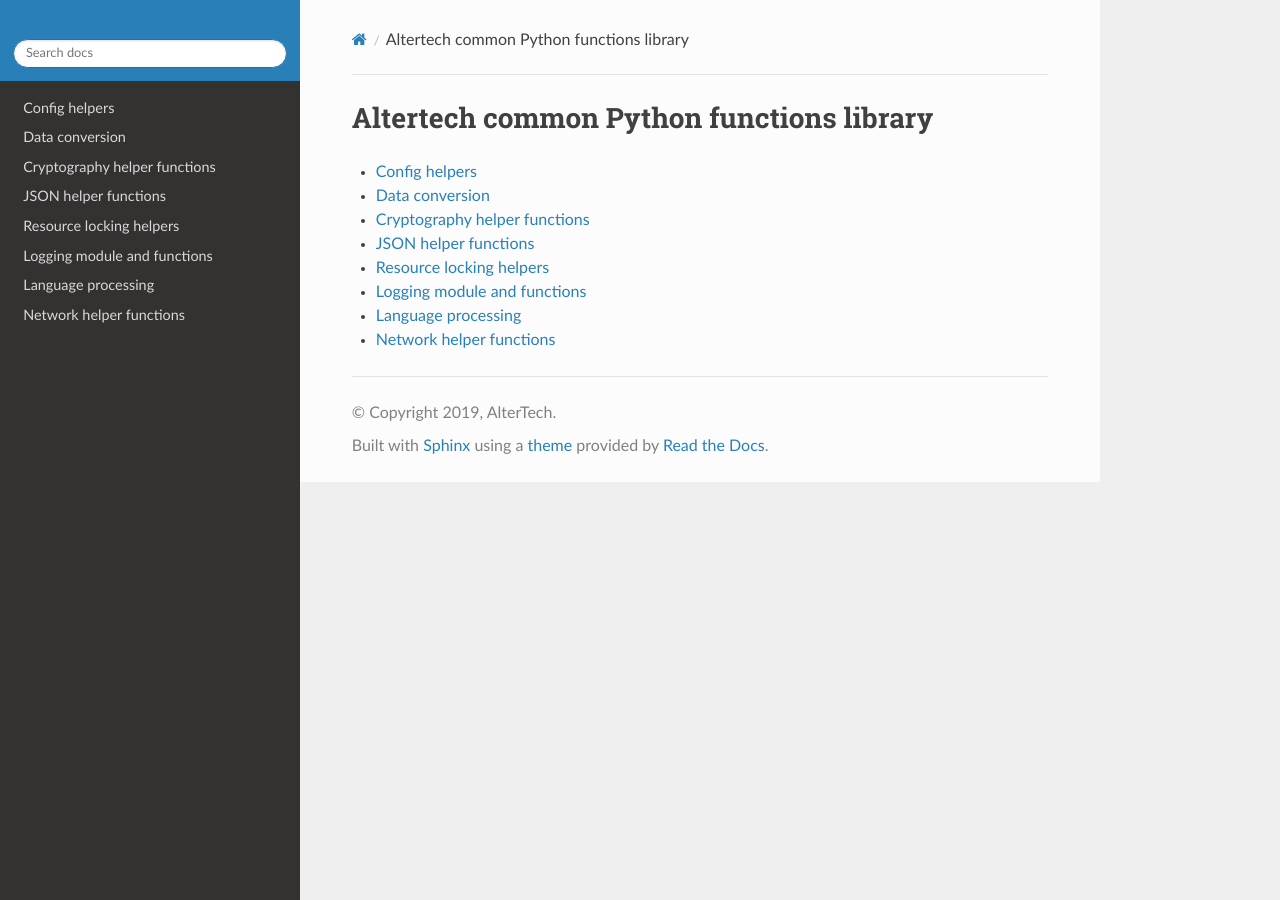
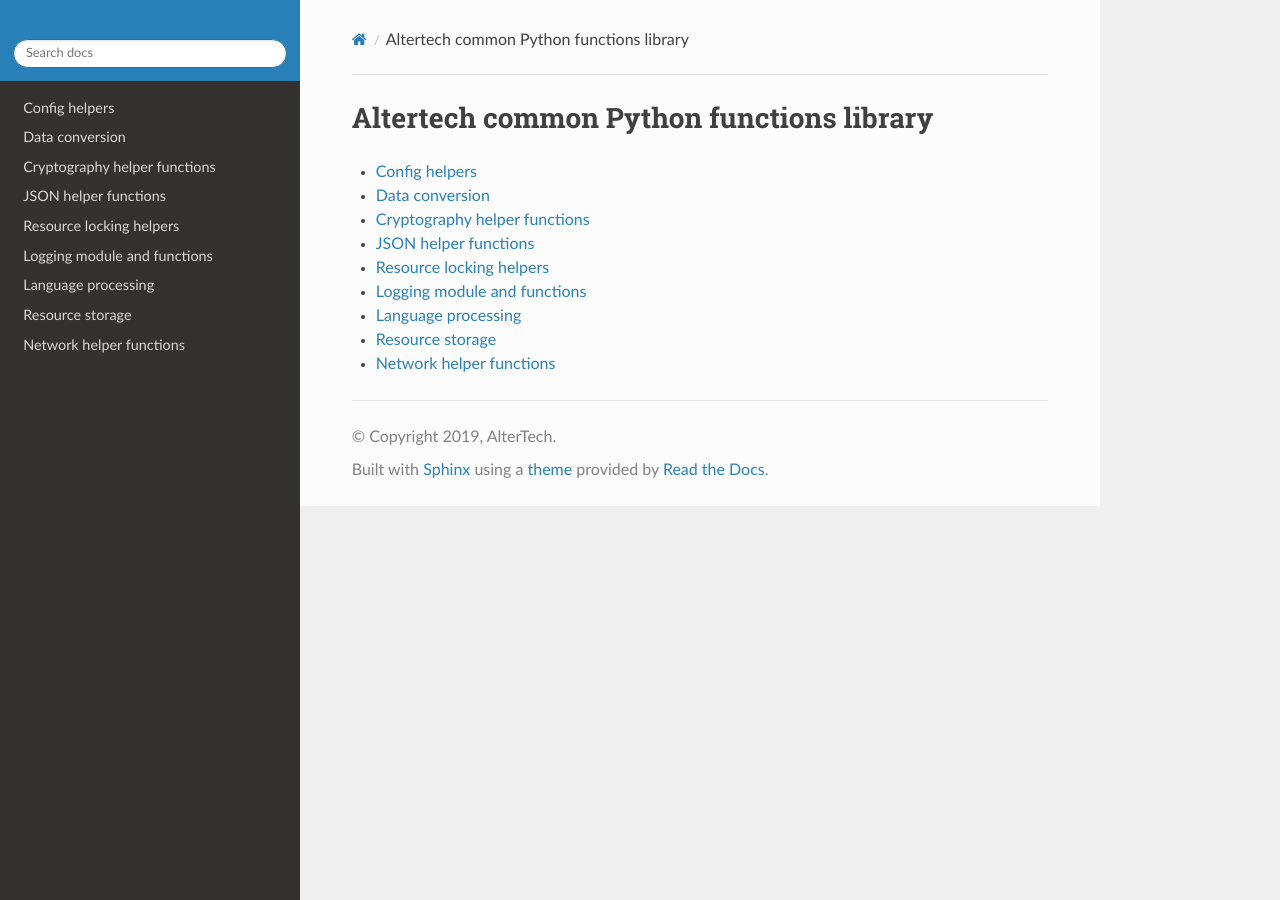
Before and after one commit to alttch/pyaltt2, a Sphinx documentation site: the page built from doc/index.rst, in a window 1280 px wide. Built offline with Sphinx 7.4.7 and the Read the Docs theme 2.0.0, drawn with Linux system fonts in a browser that asks for light colours.

Commit message:
res docs

```diff
--- a/doc/index.rst
+++ b/doc/index.rst
@@ -11,4 +11,5 @@ Altertech common Python functions library
    locker
    logs
    lp
+   res
    network
--- /dev/null
+++ b/doc/res.rst
@@ -0,0 +1,5 @@
+Resource storage
+================
+
+.. automodule:: pyaltt2.res
+   :members:
```
